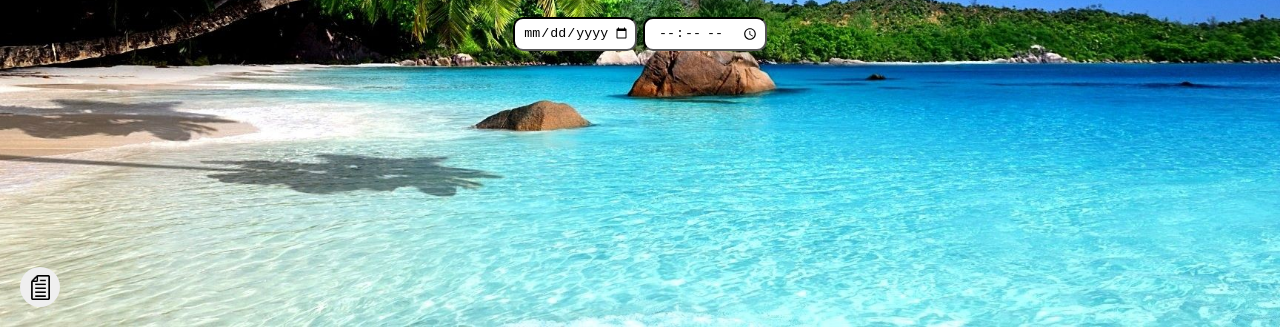
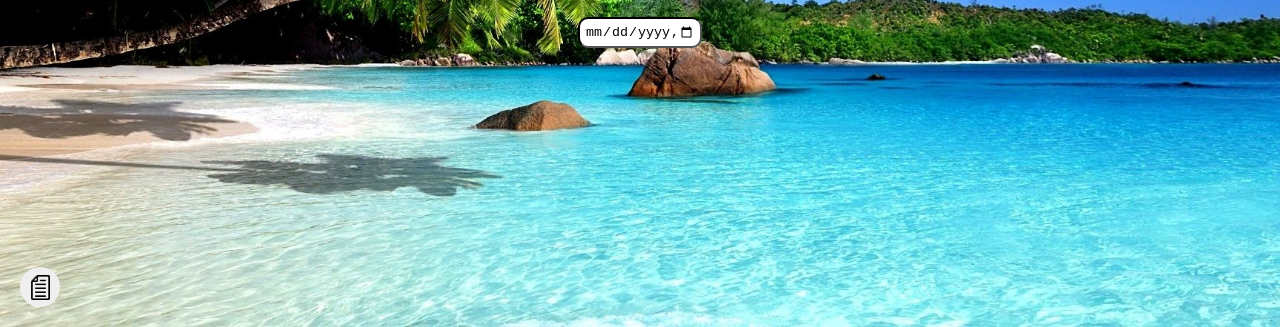
Before and after one commit to 0shaurya/countdown, a plain HTML site: page index.html in a window 1280 px wide. Shown: the part 473-800 px from the top of the page. Drawn offline with Linux system fonts and the light colour scheme.

Commit message:
Update index.html

```diff
--- a/index.html
+++ b/index.html
@@ -36,8 +36,7 @@
 	</div>
 
 	<div id="inputsContainer">
-		<input type="date" id="dateInput">
-		<input type="time" id="timeInput">
+		<input type="datetime-local" id="timeInput">
 	</div>
 
 	<div id="hereMessage">
```
